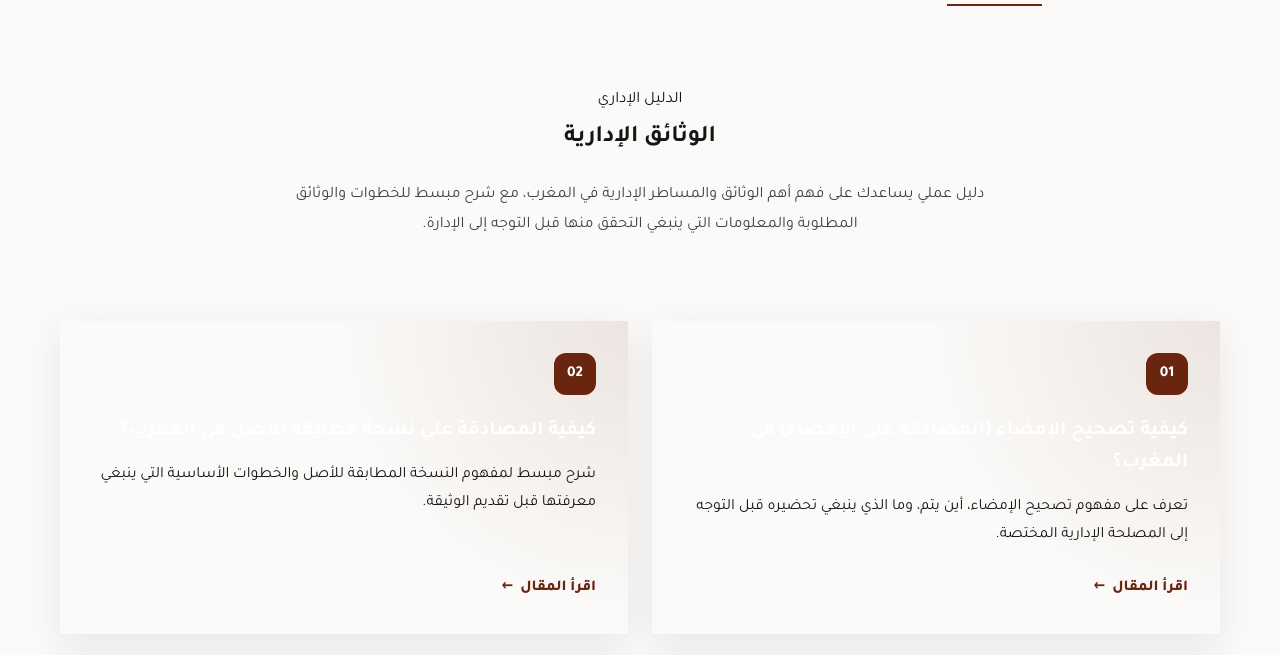
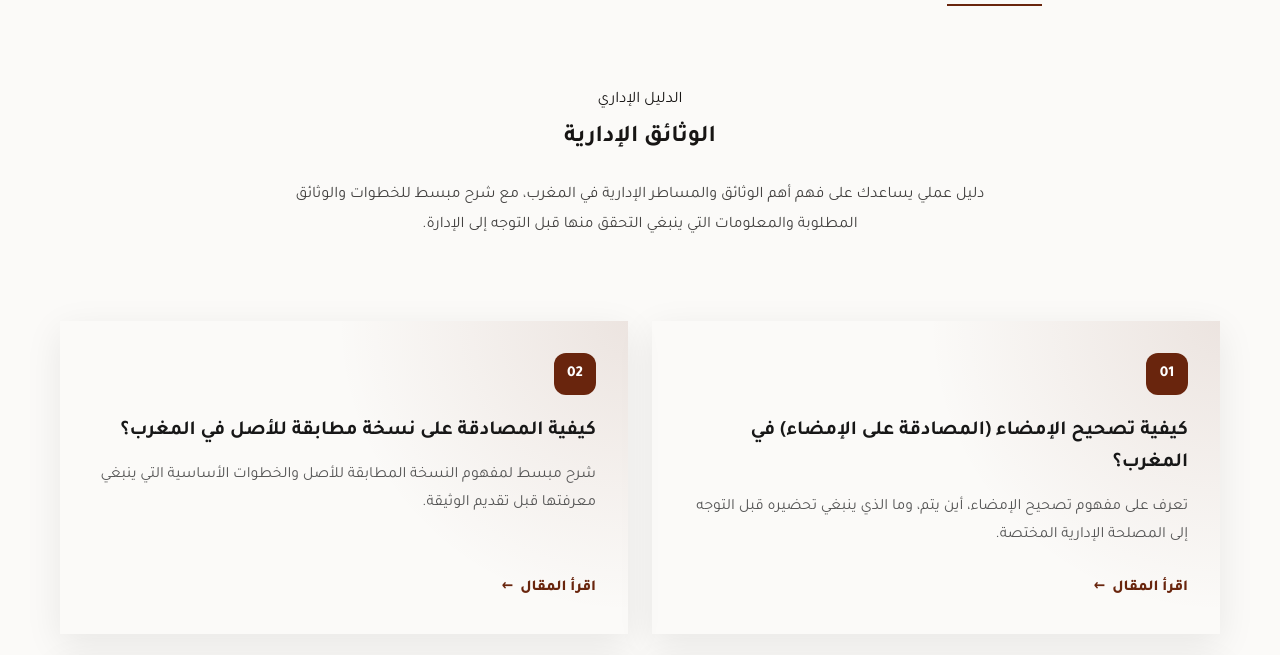
Before and after one commit to zakariaain8n-ai/Hassani-TV, a plain HTML site: page documents.html in a window 1280 px wide. Shown: the part 76-731 px from the top of the page. Drawn offline with Linux system fonts and the light colour scheme.

Commit message:
Add _headers for sitemap MIME type and clean sitemap XML

```diff
--- a/documents.html
+++ b/documents.html
@@ -123,7 +123,7 @@
 
             margin: 0 0 0.9rem;
 
-            color: var(--white);
+            color: #171717;
             font-size: 1.25rem;
             line-height: 1.6;
         }
@@ -133,7 +133,7 @@
             z-index: 1;
 
             margin: 0;
-            color: var(--white-80);
+            color: #555;
 
             font-size: 0.98rem;
             line-height: 1.8;
```
